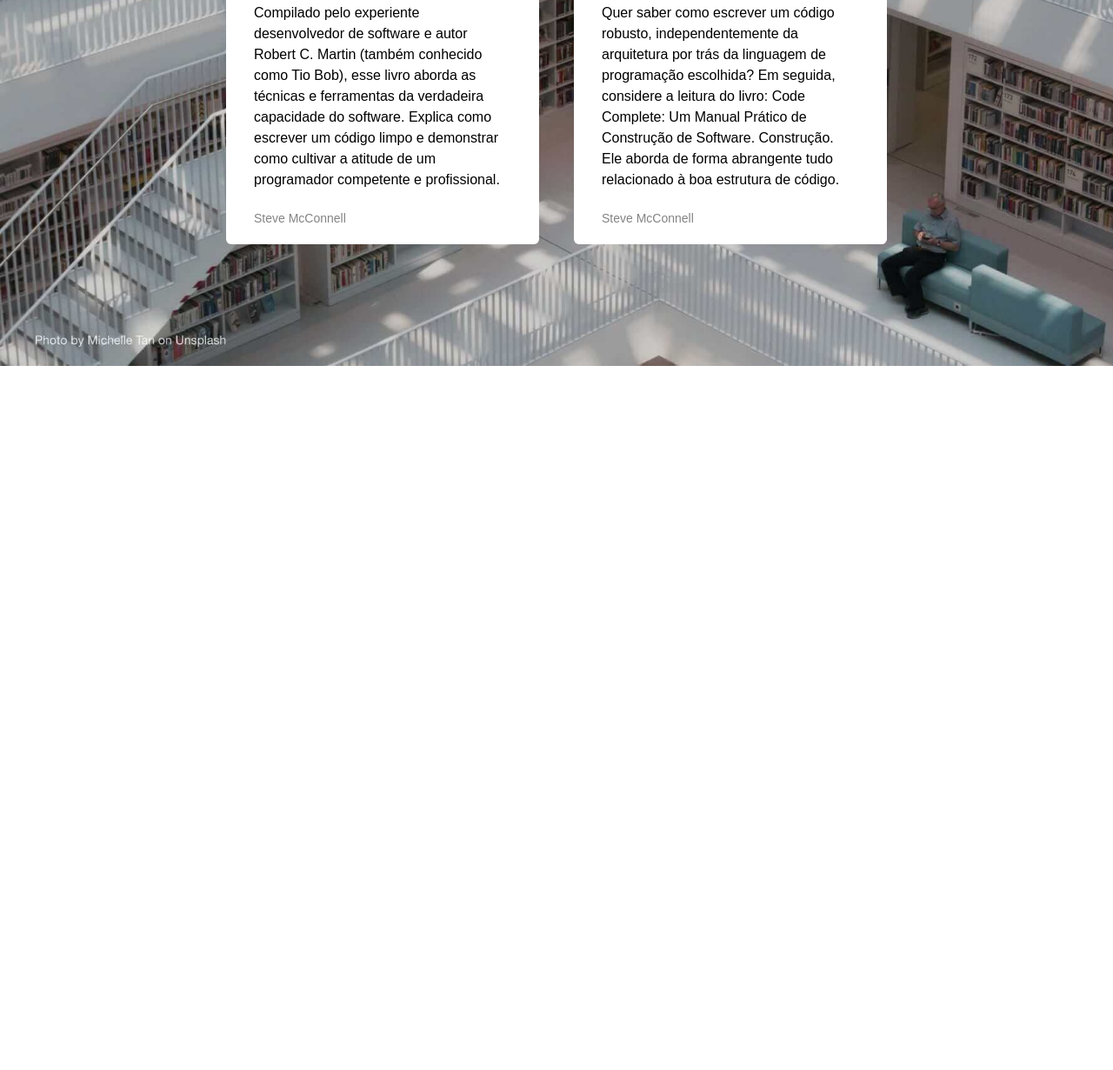
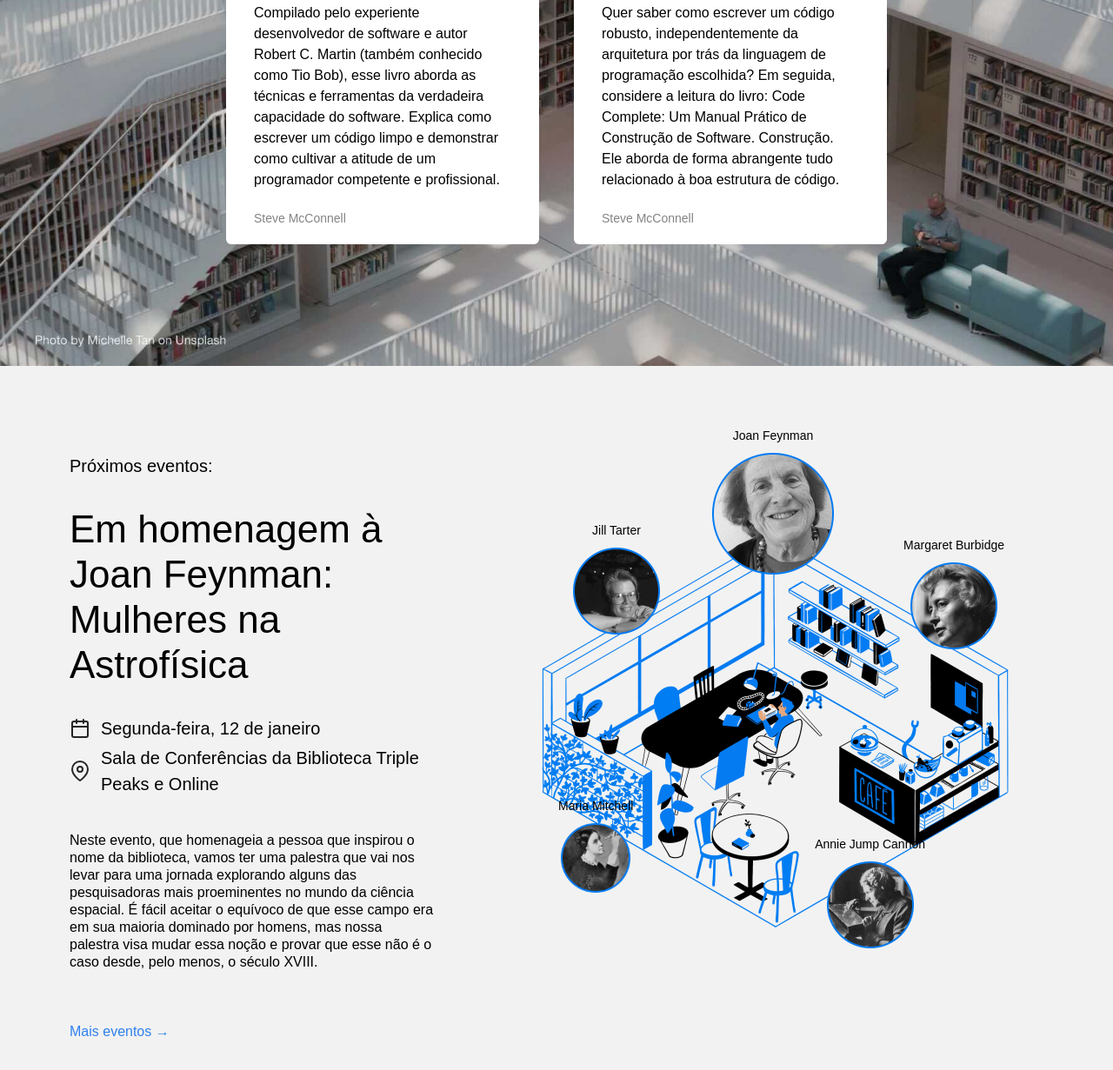
Before and after one commit to lucca-tav/web_project_library, a plain HTML site: page index.html in a window 1280 px wide. Shown: the part 1673-2904 px from the top of the page at 87% size. Before the commit the page ends 2094 px from the top, so only its background shows below. Drawn offline with Linux system fonts and the light colour scheme.

Commit message:
Nova atualização do projeto

```diff
--- a/index.html
+++ b/index.html
@@ -23,7 +23,7 @@
               <a class="nav__link" href="#staff">Escolhas da Equipe</a>
             </li>
             <li>
-              <a class="nav__link">Eventos</a>
+              <a class="nav__link" href="#events">Eventos</a>
             </li>
             <li>
               <a class="nav__link">Seja um membro</a>
@@ -127,6 +127,98 @@
             </li>
           </ul>
         </section>
+        <section class="events" id="events">
+          <div class="events__content">
+            <h2 class="events__heading">Próximos eventos:</h2>
+            <h3 class="events__title">
+              Em homenagem à Joan Feynman: Mulheres na Astrofísica
+            </h3>
+            <div class="event-info events__info-section">
+              <div class="event-info__item">
+                <img
+                  src="./images/icon_calendar.svg"
+                  alt="Calendar icon"
+                  class="event-info__icon"
+                />
+                <p class="event-info__text">Segunda-feira, 12 de janeiro</p>
+              </div>
+              <div class="event-info__item">
+                <img
+                  src="./images/icon_pin.svg"
+                  alt="Pin icon"
+                  class="event-info__icon"
+                />
+                <p class="event-info__text">
+                  Sala de Conferências da Biblioteca Triple Peaks e Online
+                </p>
+              </div>
+            </div>
+            <p class="events__description">
+              Neste evento, que homenageia a pessoa que inspirou o nome da
+              biblioteca, vamos ter uma palestra que vai nos levar para uma
+              jornada explorando alguns das pesquisadoras mais proeminentes no
+              mundo da ciência espacial. É fácil aceitar o equívoco de que esse
+              campo era em sua maioria dominado por homens, mas nossa palestra
+              visa mudar essa noção e provar que esse não é o caso desde, pelo
+              menos, o século XVIII.
+            </p>
+            <a href="#" class="events__more">Mais eventos &rarr;</a>
+          </div>
+          <!-- Comece a criar a composição aqui -->
+          <div class="events__cover">
+            <img
+              src="./images/cafe.png"
+              alt="Cafe Space"
+              class="events__image"
+            />
+            <div class="person person_name_feynman">
+              <p class="person__caption">Joan Feynman</p>
+              <img
+                src="./images/person_feynman.png"
+                alt="Feynman Photo"
+                class="person__image person__image_size_l"
+              />
+            </div>
+
+            <div class="person person_name_burbidge">
+              <p class="person__caption">Margaret Burbidge</p>
+              <img
+                src="./images/person_burbidge.png"
+                alt="Burbidge Photo"
+                class="person__image person__image_size_m"
+              />
+              </div>
+
+              <div class="person person_name_cannon">
+                <p class="person__caption">Annie Jump Cannon</p>
+                <img
+                  src="./images/person_cannon.png"
+                  alt="Cannon Photo"
+                  class="person__image person__image_size_m"
+                />
+              </div>
+
+              <div class="person person_name_mitchell">
+                <p class="person__caption">Maria Mitchell</p>
+                <img
+                  src="./images/person_mitchell.png"
+                  alt="Mitchell Photo"
+                  class="person__image person__image_size_s"
+                />
+              </div>
+
+              <div class="person person_name_tarter">
+                <p class="person__caption">Jill Tarter</p>
+                <img
+                  src="./images/person_tarter.png"
+                  alt="Tarter Photo"
+                  class="person__image person__image_size_m"
+                />
+              </div>
+
+            </div>
+          </div>
+        </section>
       </main>
     </div>
   </body>
--- a/styles/style.css
+++ b/styles/style.css
@@ -160,3 +160,136 @@ ul {
   line-height: 20px;
   color: #838383;
 }
+.events {
+  padding: 100px 0 120px 80px;
+  display: flex;
+  align-items: start;
+  justify-content: space-between;
+  box-sizing: border-box;
+  background-color: #f2f2f2;
+}
+
+.events__content {
+  flex-basis: 580px;
+}
+
+.events__heading {
+  font-size: 20px;
+  font-weight: 500;
+  line-height: 30px;
+  margin: 0;
+}
+
+.events__title {
+  font-size: 44px;
+  font-weight: 500;
+  line-height: 52px;
+  margin: 32px 0 0;
+}
+
+.events__info-section {
+  margin-top: 32px;
+}
+
+.event-info__item {
+  display: flex;
+  align-items: center;
+  margin-bottom: 4px;
+  font-weight: 500;
+}
+
+.event-info__icon {
+  background-repeat: no-repeat;
+  background-position: center;
+  margin-right: 12px;
+  width: 24px;
+  height: 24px;
+}
+
+.event-info__text {
+  font-size: 20px;
+  font-weight: 500;
+  line-height: 30px;
+  margin: 0;
+}
+
+.events__description {
+  margin: 40px 0 60px;
+}
+
+.events__more {
+  color: #2f80ed;
+  text-decoration: none;
+}
+
+.events__cover {
+  flex-grow: 1;
+  flex-shrink: 0;
+  flex-basis: 780px;
+  max-width: 780px;
+  position: relative;
+}
+
+.events__image {
+  max-width: 100%;
+}
+
+.person {
+  position: absolute;
+  display: flex;
+  align-items: center;
+  flex-direction: column;
+  gap: 10px;
+}
+
+.person_name_feynman {
+  position: absolute;
+  top: -30px;
+  left: 319px;
+}
+
+.person_name_burbidge {
+  position: absolute;
+  top: 96px;
+  right: 125px;
+}
+
+.person_name_cannon {
+  position: absolute;
+  bottom: 18px;
+  right: 216px;
+}
+
+.person_name_mitchell {
+  position: absolute;
+  bottom: 82px;
+  left: 142px;
+}
+
+.person_name_tarter {
+  position: absolute;
+  top: 79px;
+  left: 159px;
+}
+
+.person__image {
+  max-width: 100%;
+}
+
+.person__image_size_l {
+  width: 140px;
+}
+
+.person__image_size_m {
+  width: 100px;
+}
+
+.person__image_size_s {
+  width: 80px;
+}
+
+.person__caption {
+  text-align: center;
+  font-size: 14px;
+  margin: 0;
+}
```
